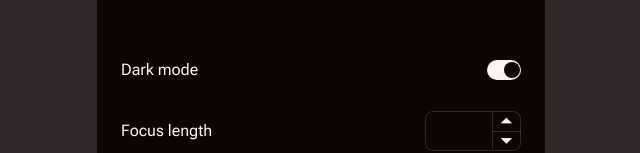
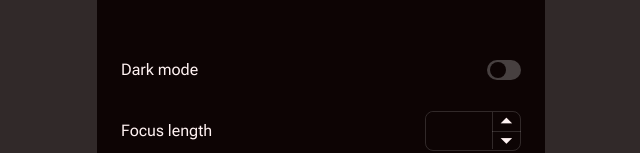
Before and after one commit to grJDh/typodoro, a React (Create React App) app: page / in a window 1280 px wide. Shown: the part 153-306 px from the top of the page, without its empty margins (319-959 px from the left). Built offline with nearby package versions, Linux system fonts and the light colour scheme.

Commit message:
Spelling fix

```diff
--- a/src/components/ToggleInput/ToggleInput.tsx
+++ b/src/components/ToggleInput/ToggleInput.tsx
@@ -88,11 +88,11 @@ const Toggle = styled.input<ToggleProps>`
 type Props = {
   phaseName: string;
   labelText: string;
-  defaultValue: boolean;
+  value: boolean;
   onChange: (checked:boolean) => void;
 };
 
-const ToggleInput = ({ phaseName, labelText, defaultValue, onChange }:Props ) => {
+const ToggleInput = ({ phaseName, labelText, value, onChange }:Props ) => {
 
   return (
     <Wrapper>
@@ -101,7 +101,7 @@ const ToggleInput = ({ phaseName, labelText, defaultValue, onChange }:Props ) =>
         id={labelText}
         type="checkbox"
         phaseName={phaseName}
-        defaultChecked={defaultValue}
+        defaultChecked={value}
         onChange={event => onChange(event.target.checked)}
       />
     </Wrapper>
```
